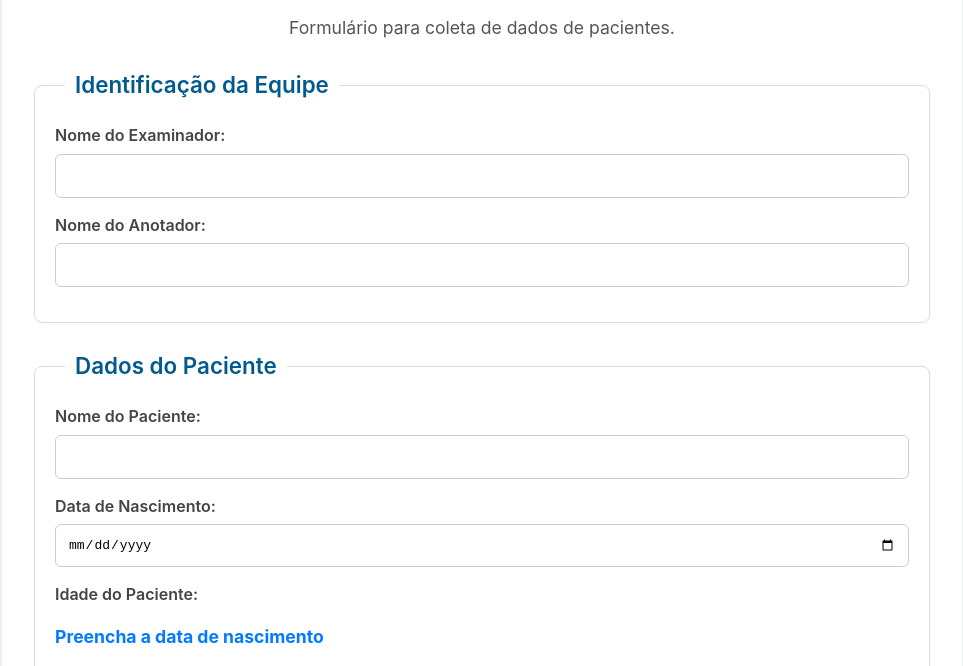
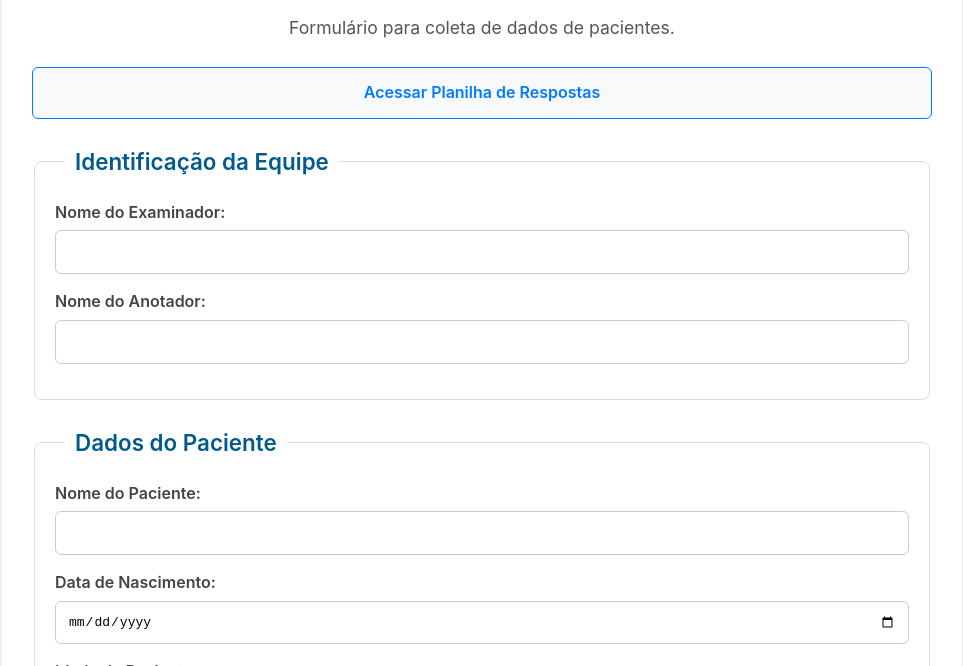
Before and after one commit to GabrielAvelar1/Odontopedi-trico-, a plain HTML site: page index.html in a window 1280 px wide. Shown: the part 134-800 px from the top of the page, without its empty margins (158-1121 px from the left). Drawn offline with Linux system fonts and the light colour scheme.

Commit message:
Add files via upload

```diff
--- a/index.html
+++ b/index.html
@@ -12,6 +12,9 @@
         <h1>Prontuário Odontopediátrico 🦷</h1>
         <p>Formulário para coleta de dados de pacientes.</p>
 
+        <a href="https://docs.google.com/spreadsheets/d/e/2PACX-1vQhltae5T3oMp-O4V0xqDAD7MHuGD96W3o0-1uKi4xLdm0lHg9k0y4vypvH0MqOAVugIQ9JTxPyrGbn/pubhtml#gid=1901032011" target="_blank" class="sheet-button">
+            Acessar Planilha de Respostas
+        </a>
         <form id="prontuario-form">
 
             <fieldset>
--- a/style.css
+++ b/style.css
@@ -220,6 +220,35 @@ button[type="submit"]:hover {
     padding: 12px;
     border-radius: 6px;
 }
+
+/* --- NOVO ESTILO PARA O BOTÃO DA PLANILHA --- */
+.sheet-button {
+    display: block; /* Faz o link ocupar a linha */
+    width: 100%;
+    box-sizing: border-box; /* Garante que o padding não quebre o layout */
+    padding: 12px;
+    margin-bottom: 25px; /* Espaçamento antes do formulário */
+
+    /* Estilo do botão "outline" */
+    background-color: #f8f9fa;
+    border: 1px solid #007bff; /* Borda com o azul principal */
+    color: #007bff; /* Texto com o azul principal */
+
+    border-radius: 6px;
+    font-size: 1em;
+    font-weight: 600;
+    text-align: center;
+    text-decoration: none; /* Remove o sublinhado do link */
+    cursor: pointer;
+    transition: background-color 0.2s, color 0.2s;
+}
+
+.sheet-button:hover {
+    background-color: #007bff; /* Fundo muda ao passar o mouse */
+    color: #ffffff; /* Texto muda para branco */
+}
+
+
 #loading-message { color: #005a8d; }
 #success-message { background-color: #d4edda; color: #155724; }
 #error-message { background-color: #f8d7da; color: #721c24; }
```
